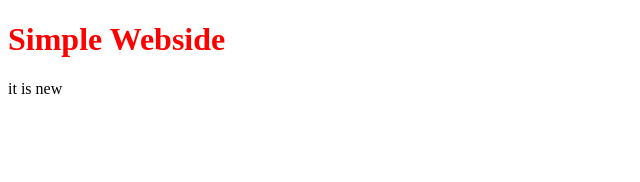
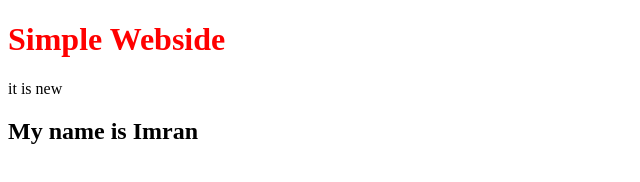
Before and after one commit to Imran-804/simple-website, a plain HTML site: page index.html in a window 1280 px wide. Shown: the whole page, without its empty margins (0-640 px from the left). Drawn offline with Linux system fonts and the light colour scheme.

Commit message:
name change

```diff
--- a/index.html
+++ b/index.html
@@ -10,5 +10,6 @@
 <body>
     <h1>Simple Webside</h1>
     <p>it is new</p>
+    <h2>My name is Imran</h2>
 </body>
 </html>
```
